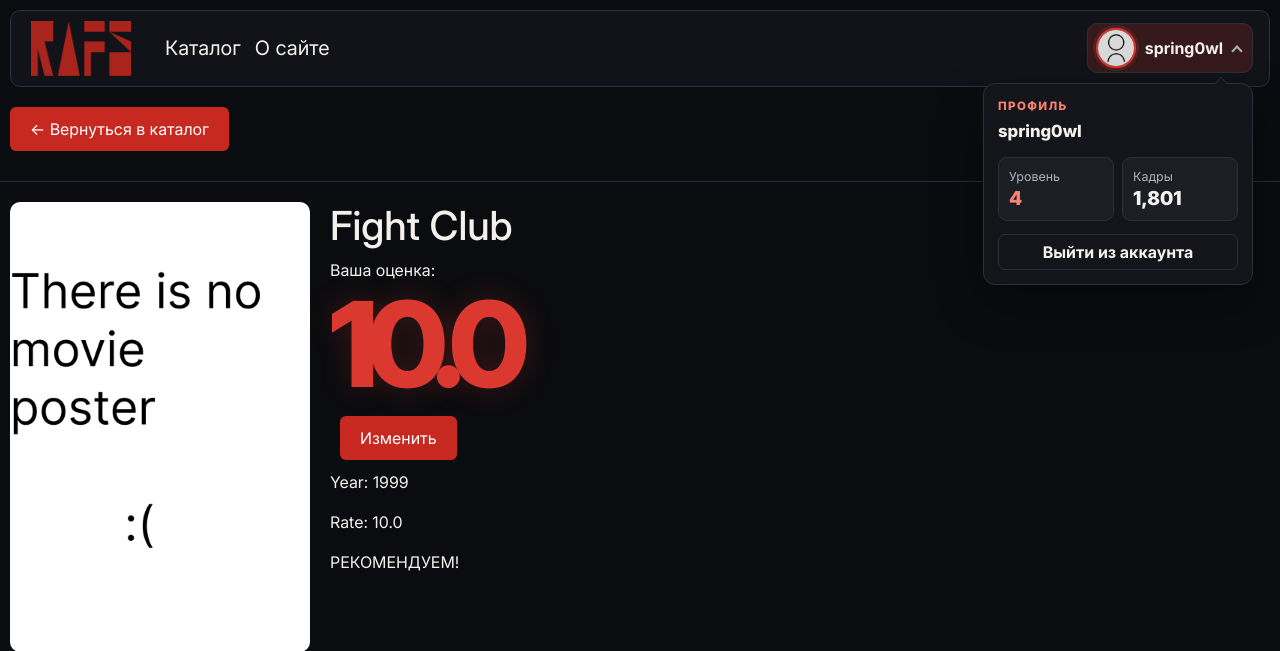
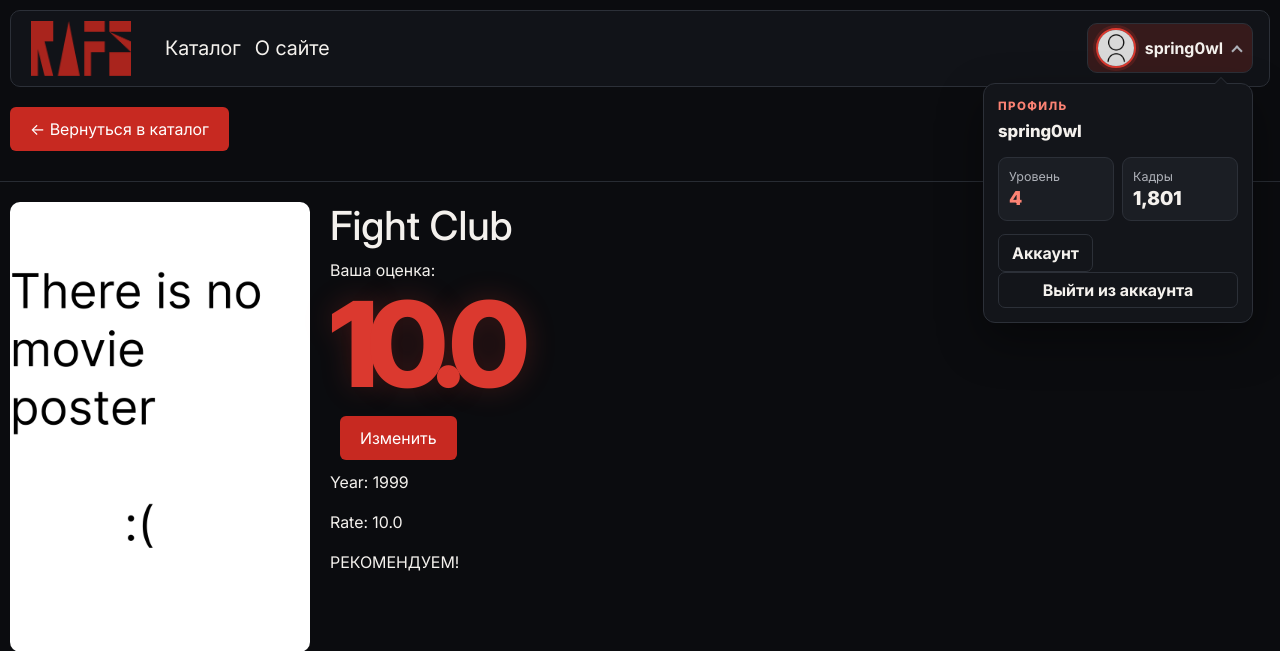
Before and after one commit to ivanKislyak/Rafs, a Django app: page /movies/2/ in a window 1280 px wide, after a click on "spring0wl". Shown: the top 651 px of the page. Run offline with Django 5.2, Linux system fonts and the light colour scheme; a user stored in the database is signed in; data comes from the database, SQL or seed files in the repository; parts of the project's set-up code (start-up, migrations or seed data) failed here and were passed over.

Commit message:
feat: add profile page button to header and update styles for improved layout

```diff
--- a/movies/templates/movies/movie_detail.html
+++ b/movies/templates/movies/movie_detail.html
@@ -68,7 +68,6 @@
                         </div>
                         <span class="review-comment-date">{{ review.created_at|naturaltime }}</span>
                     </div>
-
                     {% if review.contains_spoiler %}
                         <details class="review-comment-details">
                             <summary>
@@ -84,7 +83,6 @@
                     {% else %}
                         <p class="review-comment-text">{{ review.text }}</p>
                     {% endif %}
-
                     <div class="review-action-bar">
                         <div class="review-votes" data-review-id="{{ review.id }}">
                             <button class="review-vote-button{% if review.user_vote == 1 %} is-selected{% endif %}"
--- a/requirements.txt
+++ b/requirements.txt
@@ -5,3 +5,4 @@
 django-taggit
 psycopg[binary]
 djangorestframework
+requests
--- a/static/css/base.css
+++ b/static/css/base.css
@@ -181,6 +181,11 @@
   margin: 0;
 }
 
+.header-open-profile-page {
+  margin: 0;
+}
+
+.header-open-profile-page,
 .header-auth-link,
 .header-logout-button {
   display: inline-flex;
@@ -421,7 +426,9 @@
   font-size: 1.3rem;
   line-height: 1;
   place-items: center;
-  transition: background-color 150ms ease, color 150ms ease;
+  transition:
+    background-color 150ms ease,
+    color 150ms ease;
 }
 
 .site-toast-close:hover {
--- a/templates/_header.html
+++ b/templates/_header.html
@@ -273,6 +273,7 @@
                     </div>
                     <form class="header-logout-form" action="{% url 'logout' %}" method="post">
                         {% csrf_token %}
+                        <button class="header-open-profile-page" type="submit">Аккаунт</button>
                         <button class="header-logout-button" type="submit">Выйти из аккаунта</button>
                     </form>
                 </div>
--- a/templates/base.html
+++ b/templates/base.html
@@ -29,7 +29,7 @@
               type="image/x-icon"
               href="{% static 'images/favicon.ico' %}">
         <title>{% block title %} RAFS {% endblock %}</title>
-        <link rel="stylesheet" href="{% static 'css/base.css' %}?v=20260808-2" />
+        <link rel="stylesheet" href="{% static 'css/base.css' %}" />
         <link rel="stylesheet"
               href="{% static 'movies/css/movies.css' %}?v=20260816-1" />
         <link rel="stylesheet" href="{% static 'core/css/core.css' %}" />
```
